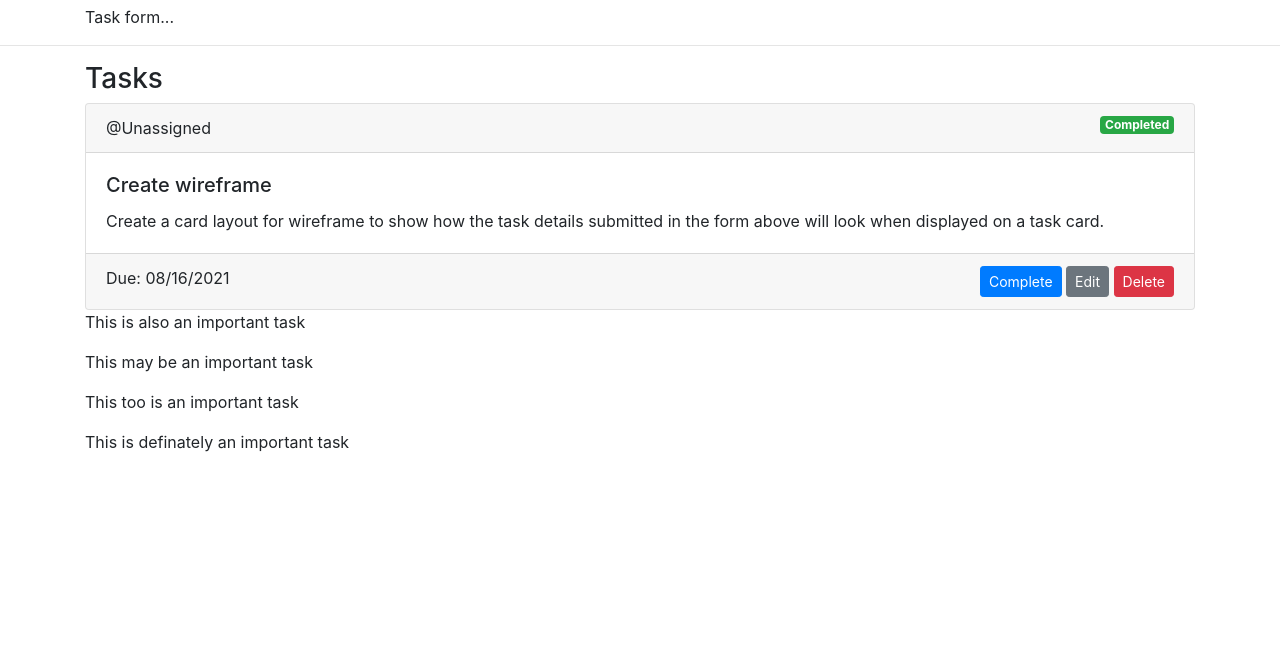
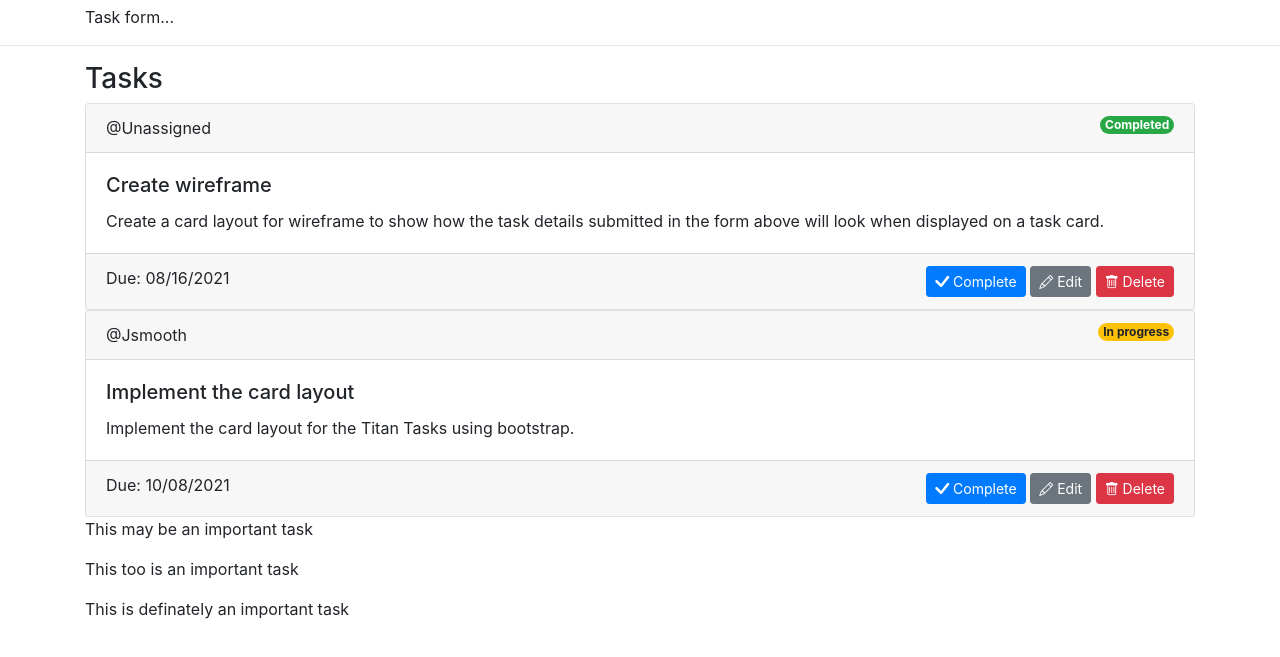
Before and after one commit to thrivethru/TitanTasks, a plain HTML site: page index.html in a window 1280 px wide. Shown: the part 95-752 px from the top of the page. Drawn offline with nearby package versions, Linux system fonts and the light colour scheme.

Commit message:
Add icons on the buttons and card

```diff
--- a/index.html
+++ b/index.html
@@ -12,6 +12,7 @@
     <meta name="theme-color" content="#ffffff">
     <!-- Bootstrap CSS -->
     <link rel="stylesheet" href="https://cdn.jsdelivr.net/npm/bootstrap@4.5.3/dist/css/bootstrap.min.css" integrity="sha384-TX8t27EcRE3e/ihU7zmQxVncDAy5uIKz4rEkgIXeMed4M0jlfIDPvg6uqKI2xXr2" crossorigin="anonymous">
+    <link rel="stylesheet" href="https://cdn.jsdelivr.net/npm/bootstrap-icons@1.5.0/font/bootstrap-icons.css">
     <link rel="stylesheet" href="css/styles.css">
     <title>TitanTask</title>
   </head>
@@ -40,7 +41,7 @@
       <div class="card">
         <div class="card-header">
           @Unassigned
-          <div class="float-right badge badge-success">Completed</div>
+          <div class="float-right badge badge-success rounded-pill">Completed</div>
         </div>
         <div class="card-body">
           <h5 class="card-title">Create wireframe</h5>
@@ -50,17 +51,38 @@
         <div class="card-footer" >
           <span>Due: 08/16/2021</span>
           <div class="float-right">
-            <a href="#" class="btn btn-primary btn-sm">Complete</a>
-            <a href="#" class="btn btn-secondary btn-sm">Edit</a>
-            <a href="#" class="btn btn-danger btn-sm">Delete</a>
+            <a href="#" class="btn btn-primary btn-sm"><i class="bi bi-check-lg"></i> Complete</a>
+            <a href="#" class="btn btn-secondary btn-sm"><i class="bi bi-pencil"></i> Edit</a>
+            <a href="#" class="btn btn-danger btn-sm"><i class="bi bi-trash"></i> Delete</a>
 
           </div>
 
         </div>
       </div>
 
+
       <!-- Task Card 2 -->
-      <p>This is also an important task</p>
+      <div class="card">
+        <div class="card-header">
+          @Jsmooth
+          <div class="float-right badge bg-warning rounded-pill">In progress</div>
+        </div>
+        <div class="card-body">
+          <h5 class="card-title">Implement the card layout</h5>
+          <p class="card-text">Implement the card layout for the Titan Tasks using bootstrap.</p>
+        </div>
+
+        <div class="card-footer" >
+          <span>Due: 10/08/2021</span>
+          <div class="float-right">
+            <a href="#" class="btn btn-primary btn-sm"><i class="bi bi-check-lg"></i> Complete</a>
+            <a href="#" class="btn btn-secondary btn-sm"><i class="bi bi-pencil"></i> Edit</a>
+            <a href="#" class="btn btn-danger btn-sm"><i class="bi bi-trash"></i> Delete</a>
+
+          </div>
+
+        </div>
+      </div>
 
       <!-- Task Card 3 -->
       <p>This may be an important task</p>
```
